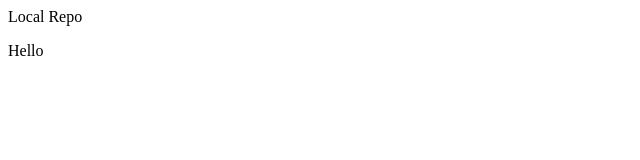
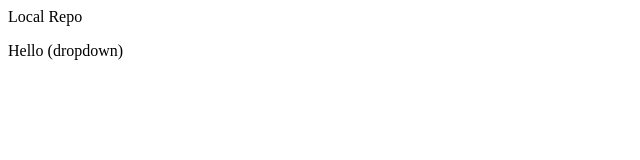
Before and after one commit to amitrbhagat/Localrepo, a plain HTML site: page index.html in a window 1280 px wide. Shown: the full height of the page, 0-640 px from the left. Drawn offline with Linux system fonts and the light colour scheme.

```diff
--- a/index.html
+++ b/index.html
@@ -1,2 +1,2 @@
 <p>Local Repo</p>
-<h>Hello</h>
+<h>Hello (dropdown)</h>
```
